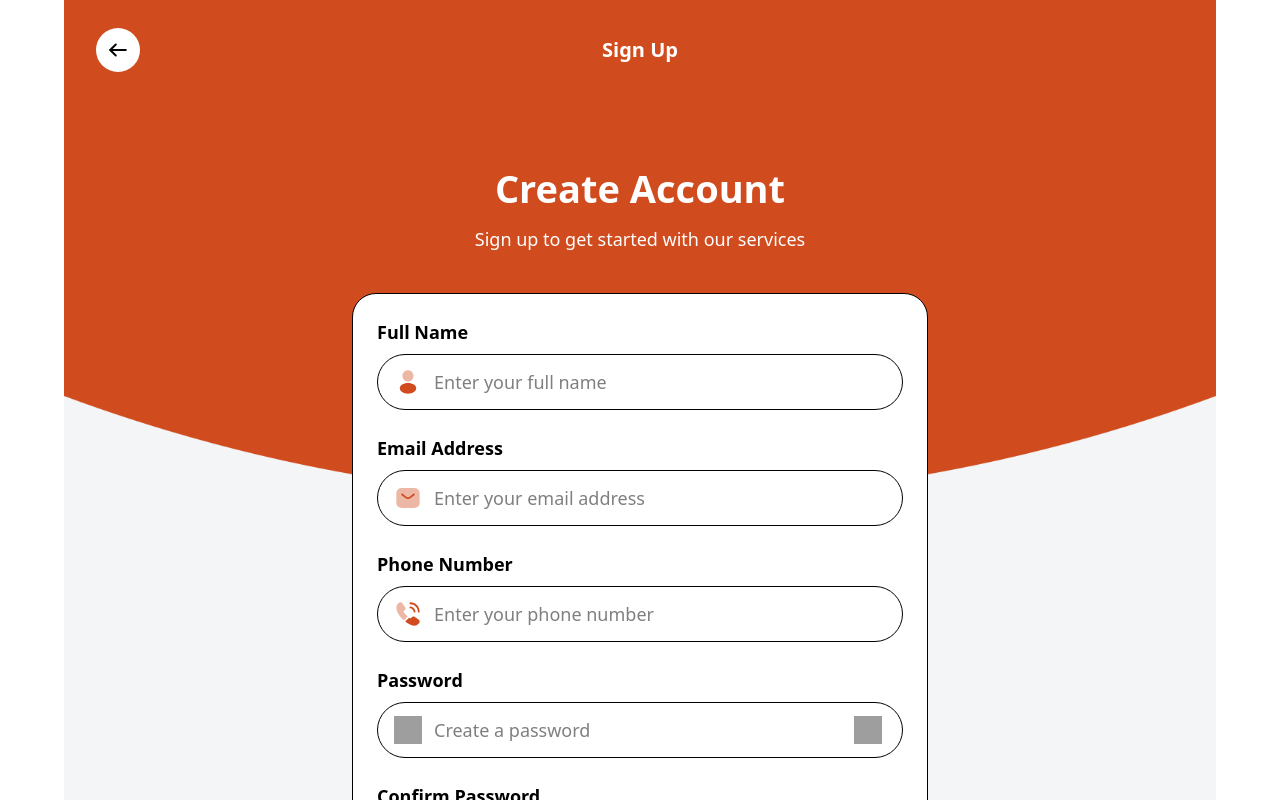
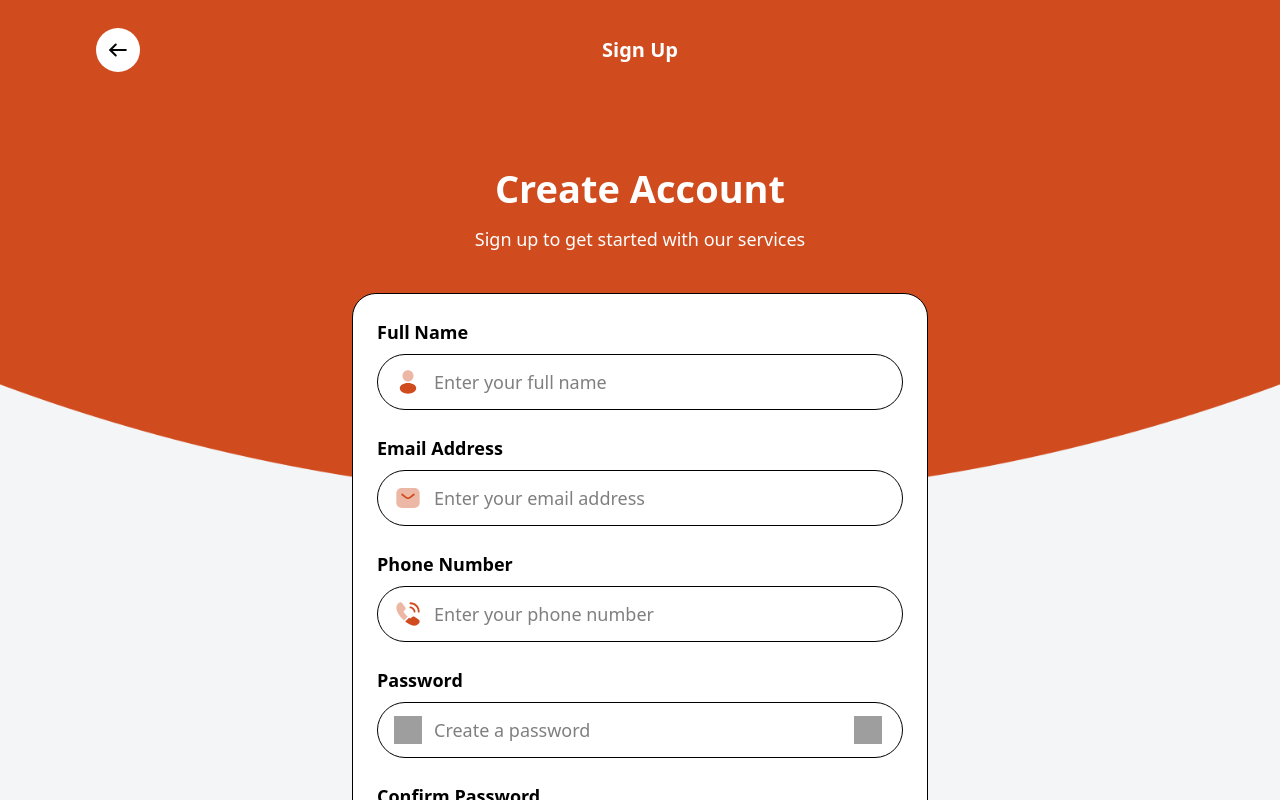
Before and after one commit to dimasdaffa/ginzapetfe, a React (Vite) app: page /register in a window 1280 px wide. Shown: the top 800 px of the page. Built offline with nearby package versions, Linux system fonts and the light colour scheme; grey boxes are pictures that could not be loaded.

Commit message:
responsive update

```diff
--- a/src/pages/RegisterPage.tsx
+++ b/src/pages/RegisterPage.tsx
@@ -80,7 +80,7 @@ export default function RegisterPage() {
   }
 
   return (
-    <main className="relative min-h-screen mx-auto w-full max-w-[640px] lg:max-w-4xl xl:max-w-6xl bg-[#F4F5F7]">
+    <main className="relative min-h-screen mx-auto w-full bg-[#F4F5F7]">
       {/* Background Image */}
       <div id="Background" className="absolute left-0 right-0 top-0">
         <img
```
